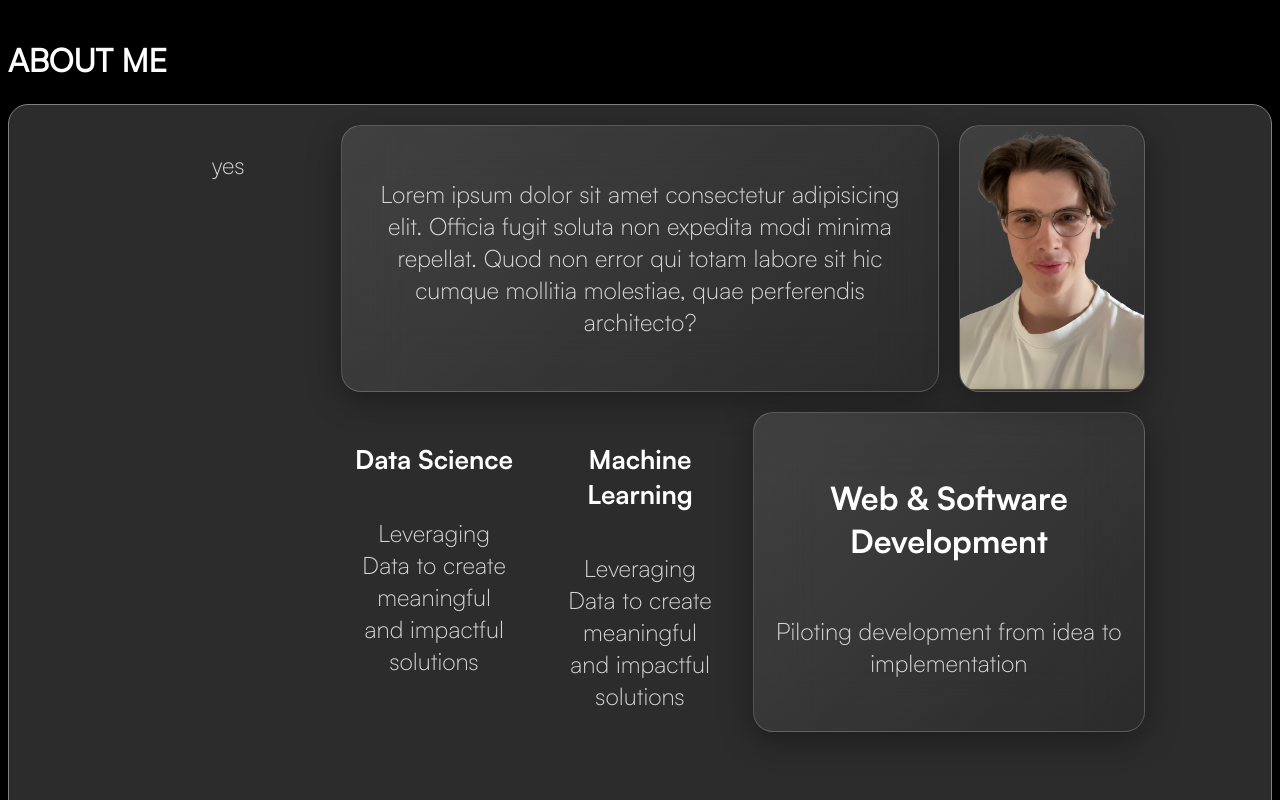
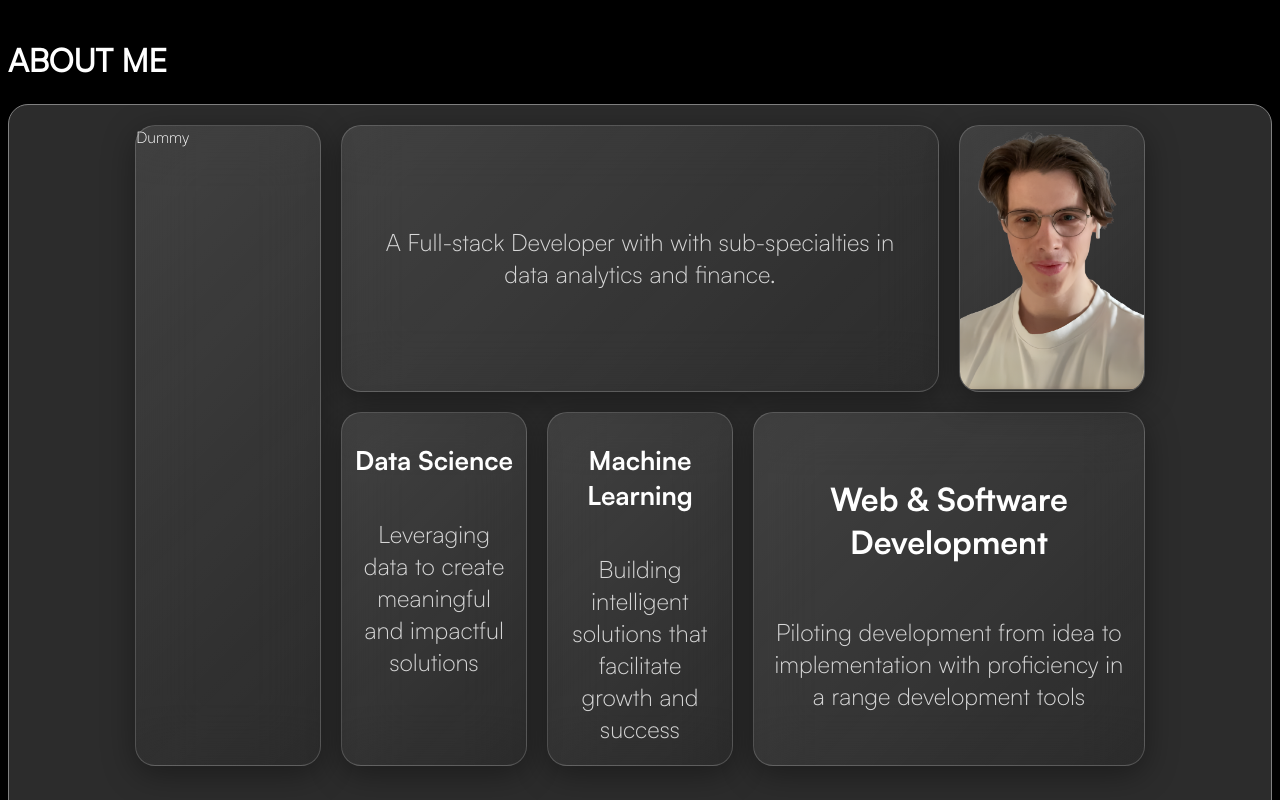
Before and after one commit to BenW2k/Portfolio, a Next.js app in the folder frontend/: page / in a window 1280 px wide. Shown: the part 760-1560 px from the top of the page. Built offline with nearby package versions, Linux system fonts and the light colour scheme.

Commit message:
paragraph content change + slider div initialisation

```diff
--- a/frontend/app/components/about.tsx
+++ b/frontend/app/components/about.tsx
@@ -13,23 +13,26 @@ export default function About() {
           <div className={`${styles["glass"]} ${styles["intro"]} `}>
             <p>
               {" "}
-              Lorem ipsum dolor sit amet consectetur adipisicing elit. Officia
-              fugit soluta non expedita modi minima repellat. Quod non error qui
-              totam labore sit hic cumque mollitia molestiae, quae perferendis
-              architecto?
+              A Full-stack Developer with with sub-specialties in data analytics
+              and finance.
             </p>
           </div>
-          <div className={styles["ml"]}>
+          <div className={`${styles["glass"]}  ${styles["ml"]}`}>
             <h3>Machine Learning</h3>
-            <p>Leveraging Data to create meaningful and impactful solutions</p>
+            <p>
+              Building intelligent solutions that facilitate growth and success
+            </p>
           </div>
-          <div className={styles["ds"]}>
+          <div className={`${styles["glass"]}  ${styles["ds"]}`}>
             <h3>Data Science</h3>
-            <p>Leveraging Data to create meaningful and impactful solutions</p>
+            <p>Leveraging data to create meaningful and impactful solutions</p>
           </div>
           <div className={`${styles["glass"]}  ${styles["dev"]} `}>
             <h3>Web & Software Development</h3>
-            <p>Piloting development from idea to implementation</p>
+            <p>
+              Piloting development from idea to implementation with proficiency
+              in a range development tools
+            </p>
           </div>
           <div className={`${styles["glass"]}  ${styles["face"]} `}>
             <Image
@@ -38,8 +41,9 @@ export default function About() {
               alt="Picture of the self"
             />
           </div>
-          <p>yes</p>
+          <div className={`${styles["glass"]}  ${styles["dummy"]} `}>Dummy</div>
         </div>
+        <div className={styles["logo-slider"]}></div>
       </div>
     </div>
   );
```
